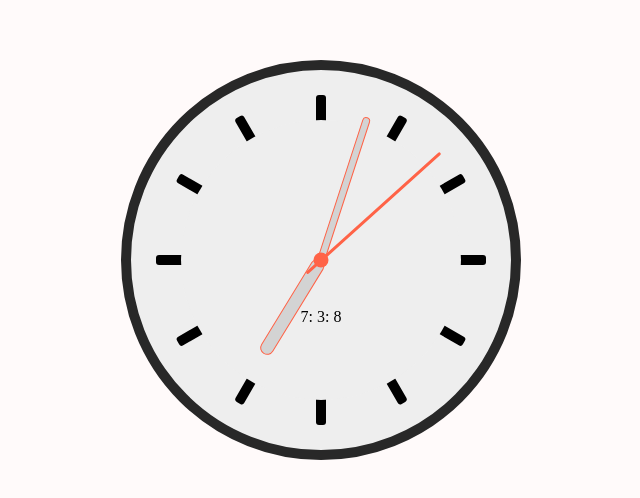
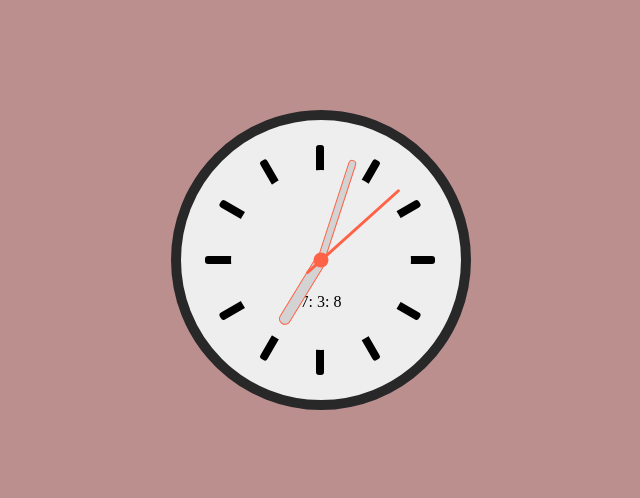
Before and after one commit to hasansujon786/javascript30, a plain HTML site: page 02-clock/index.html in a window 1280 px wide. Shown: the part 140-638 px from the top of the page, without its empty margins (319-959 px from the left). Drawn offline with Linux system fonts and the light colour scheme.

Commit message:
day 2 clock update

```diff
--- a/02-clock/index.html
+++ b/02-clock/index.html
@@ -3,10 +3,11 @@
 <head>
   <meta charset="UTF-8">
   <title>Clock</title>
+  <meta name="viewport" content="width=device-width, initial-scale=1" />
   <link rel="stylesheet" href="./main.css">
 </head>
 <body>
- <section>
+ <section class="container">
    <main class="clock rounded-full">
      <div class="lines a"></div>
      <div class="lines b"></div>
--- a/02-clock/main.css
+++ b/02-clock/main.css
@@ -12,20 +12,16 @@
   top: 50%;
   transform: translateY(-50%) translateX(-50%);
 }
-body {
-  background-color: #eee;
-}
-
-section {
+.container {
   height: 100vh;
   display: flex;
   justify-content: center;
   align-items: center;
-  background-color: snow;
+  background-color: rosybrown;
 }
 
 .clock {
-  --cl-h: 400px;
+  --cl-h: 300px;
   --cl-pad: 25px;
   --cl-bg: #eee;
 
@@ -48,7 +44,7 @@ section {
   border-radius: 100px;
 }
 .lines {
-  width: 10px;
+  width: 8px;
   height: calc(100% - var(--cl-pad) * 2);
   position: absolute;
   left: calc(50% - 5px);
@@ -84,23 +80,23 @@ section {
 .second {
   --width: 3px;
   background-color: tomato;
-  height: 180px;
+  height: calc(var(--cl-h) / 2 - var(--cl-pad));
+
   transform: rotate(calc(6deg * 30)) translateY(20px);
-
 }
 .minute {
   --width: 8px;
   border: tomato solid 1.5px;
   background-color: lightgray;
-  height: 150px;
+  height: calc(var(--cl-h) / 2 - ( var(--cl-pad) + 20px ));
 
   transform: rotate(calc(6deg * 15));
 }
 .hour {
-  --width: 14px;
+  --width: 12px;
   border: tomato solid 1.5px;
   background-color: lightgray;
-  height: 110px;
+  height: calc(var(--cl-h) / 2 - ( var(--cl-pad) * 3 ));
 
   transform: rotate(calc(6deg * 5));
 }
--- a/02-clock/main.js
+++ b/02-clock/main.js
@@ -38,16 +38,14 @@ const updateClockHands = () => {
   let hours = today.getHours()
   time.innerText = `${hours}: ${minutes}: ${seconds}`
 
-  secondHand.style.transform = `rotate(${seconds * 6}deg) translateY(20px)`
-  minuteHnad.style.transform = `rotate(${minutes * 6}deg)`
-  hourHand.style.transform = `rotate(${hours * 30 + (minutes / 2)}deg)`
+  let secondDegres = seconds * 6
+  let minuteDegres = minutes * 6
+  let hourDegres = hours * 30 + (minutes / 2)
+
+  secondHand.style.transform = `rotate(${secondDegres}deg) translateY(20px)`
+  minuteHnad.style.transform = `rotate(${minuteDegres}deg)`
+  hourHand.style.transform = `rotate(${hourDegres}deg)`
 }
 
 updateClockHands()
 setInterval(() => updateClockHands(), 1000)
-
-
-let user = {
-  name: 'hasan sujon',
-  age: 23
-}
```
Also changed, not shown: ds.js (renamed from 02-clock/ds.js).
